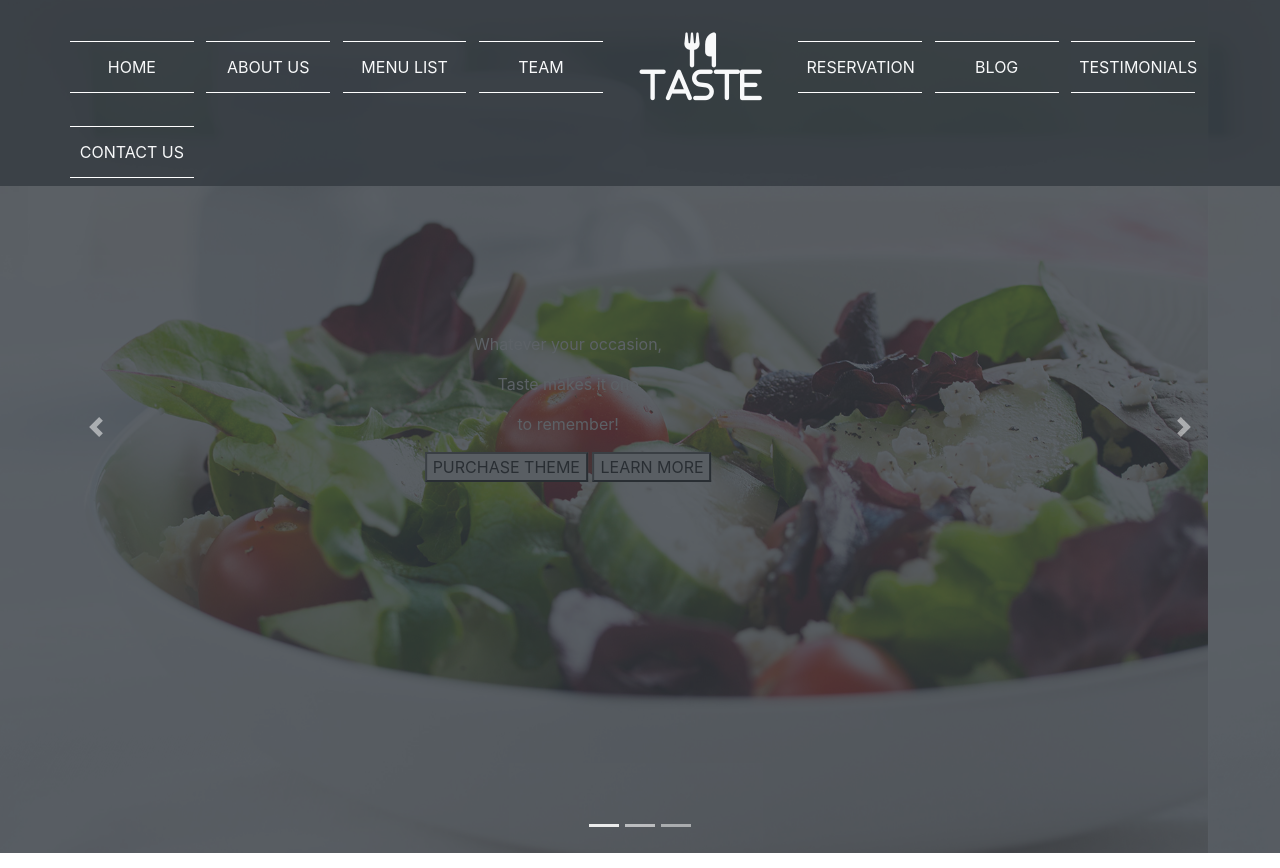
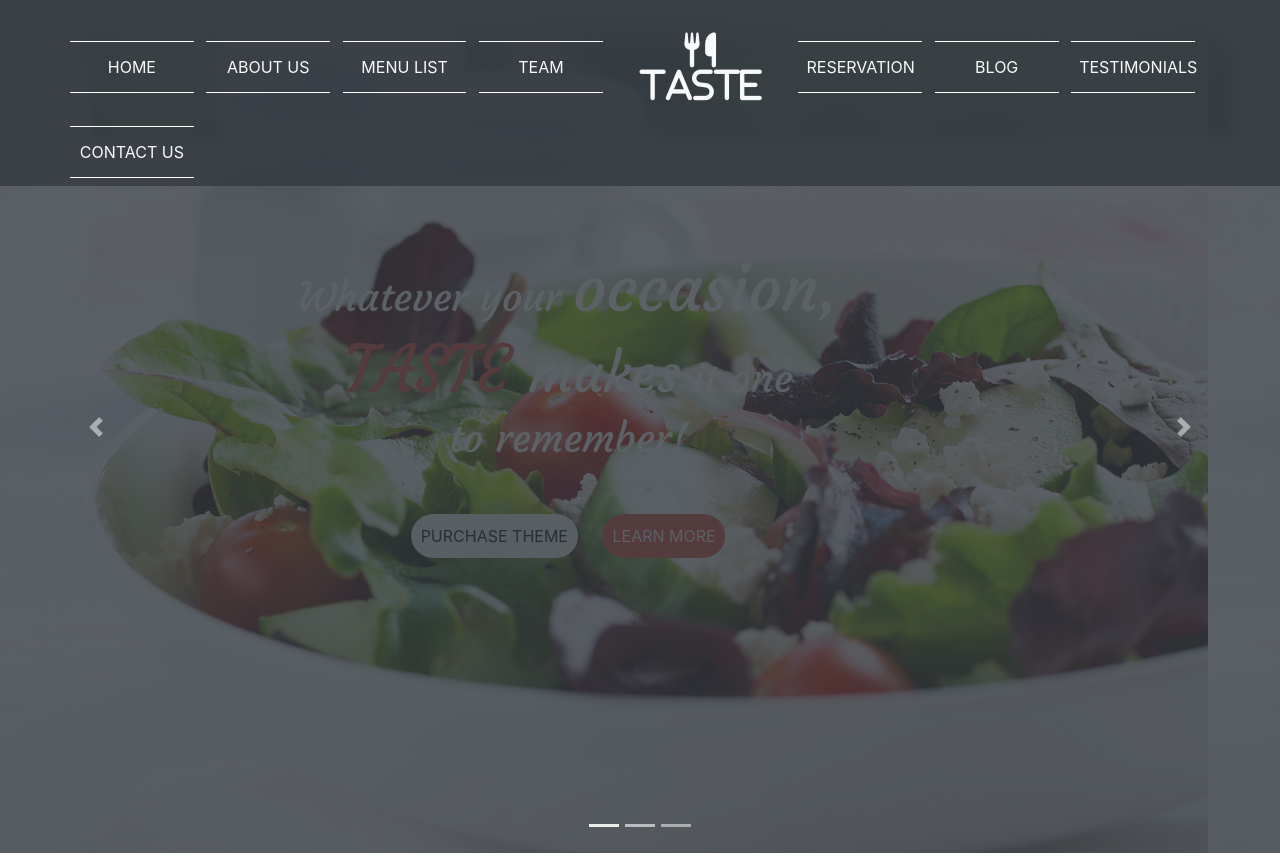
Before and after one commit to MounGit/AbiobeidaMouna19_site_du_chef, a website: page index.html in a window 1280 px wide. Drawn offline with nearby package versions, Linux system fonts and the light colour scheme.

Commit message:
section 1

```diff
--- a/index.html
+++ b/index.html
@@ -142,6 +142,7 @@
         </div>
         <div id="filtre" class=""></div>
     </section>
+    <section class="bg-image w-100 po" style="background-image: url(./public/images/bottom_decoration_img.png);"></section>
 
     <script src="./node_modules/jquery/dist/jquery.js"></script>
     <script src="./node_modules/bootstrap/dist/js/bootstrap.bundle.js"></script>
--- a/src/sass/_fonts.sass
+++ b/src/sass/_fonts.sass
@@ -0,0 +1 @@
+@import url('https://fonts.googleapis.com/css2?family=Courgette&display=swap')
--- a/src/sass/_variables.scss
+++ b/src/sass/_variables.scss
@@ -23,4 +23,5 @@ $theme-colors: (
     "footer": #414266,
     "bluelight": #e6e7f3
 );
-$danger: #d54136
+$danger: #d54136;
+$light: #f8f9fa
--- a/src/sass/modules/_sections.sass
+++ b/src/sass/modules/_sections.sass
@@ -1,8 +1,51 @@
-section
+section:first-of-type
     position: relative
+    div
+        div
+            div
+                div
+                    div:first-of-type
+                        font-family: 'Courgette', cursive
+                        line-height: 1
+                        margin-bottom: 40px
+                        p:first-of-type
+                            font-size: 40px
+                            span
+                                font-size: 65px
+                        p:nth-of-type(2)
+                            font-size: 40px
+                            span:first-of-type
+                                font-size: 65px
+                                color: $danger
+                                text-transform: uppercase
+                            span:last-of-type
+                                font-size: 55px
+                        p:last-of-type
+                            font-size: 40px
+                    div:last-of-type
+                        a:first-of-type
+                            margin-right: 10px
+                            button
+                                border: none
+                                border-radius: 35px
+                                padding: 10px
+                        a:last-of-type
+                            margin-left: 10px
+                            button
+                                border: none
+                                border-radius: 35px
+                                padding: 10px
+                                background-color: $danger
+                                color: $light
+
+
     #filtre
         position: absolute
         top: 0
         width: 100%
         height: 100%
         background-color:  rgba(52,58,64,0.8)
+
+section:nth-of-type(2)
+    background-size: cover
+    height: 15px
```
Also changed, not shown: public/css/app.css, 1 other file.
